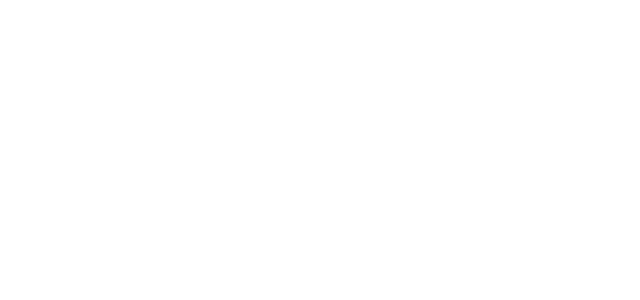
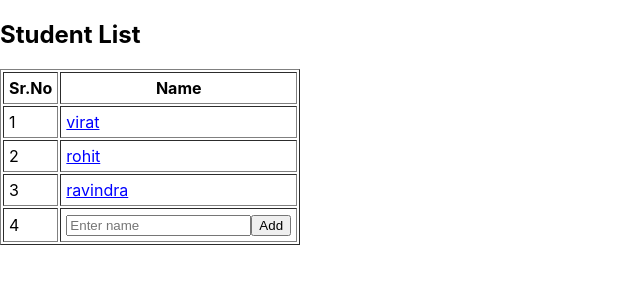
Before and after one commit to vvm3/StudentDetails, a React (Create React App) app: page / in a window 1280 px wide. Before the commit this address had no page. Shown: the top 300 px of the page, without its empty margins (0-640 px from the left). Built offline with nearby package versions, Linux system fonts and the light colour scheme.

Commit message:
Add files via upload

```diff
--- a/src/App.js
+++ b/src/App.js
@@ -13,7 +13,7 @@
     <>
       <BrowserRouter>
         <Routes>
-          <Route index path="/StudentDetails" element={<StudentList />} />
+          <Route index path="/*" element={<StudentList />} />
           <Route exact path="/StudentDetails/student" element={<Student />} />
         </Routes>
       </BrowserRouter>
```
